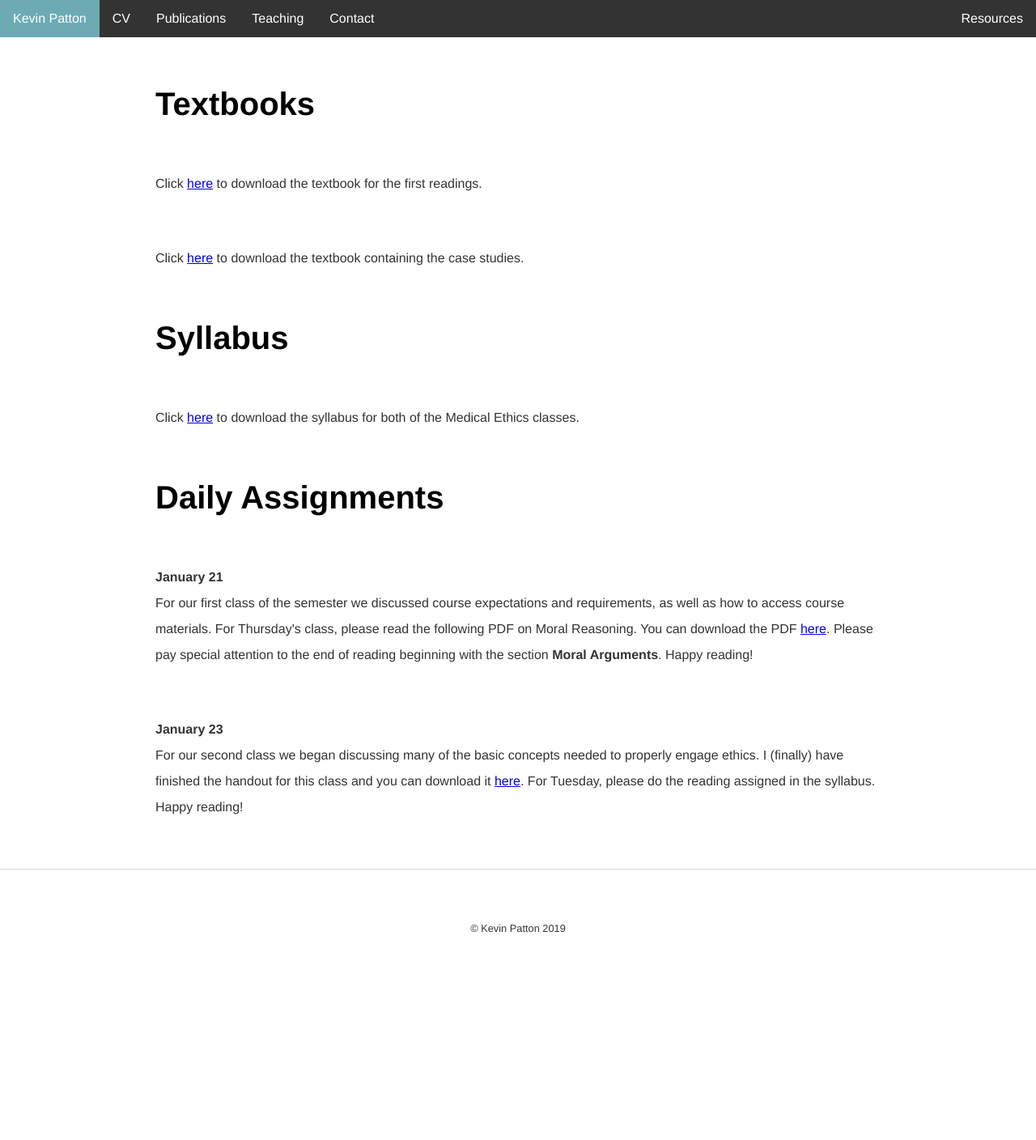
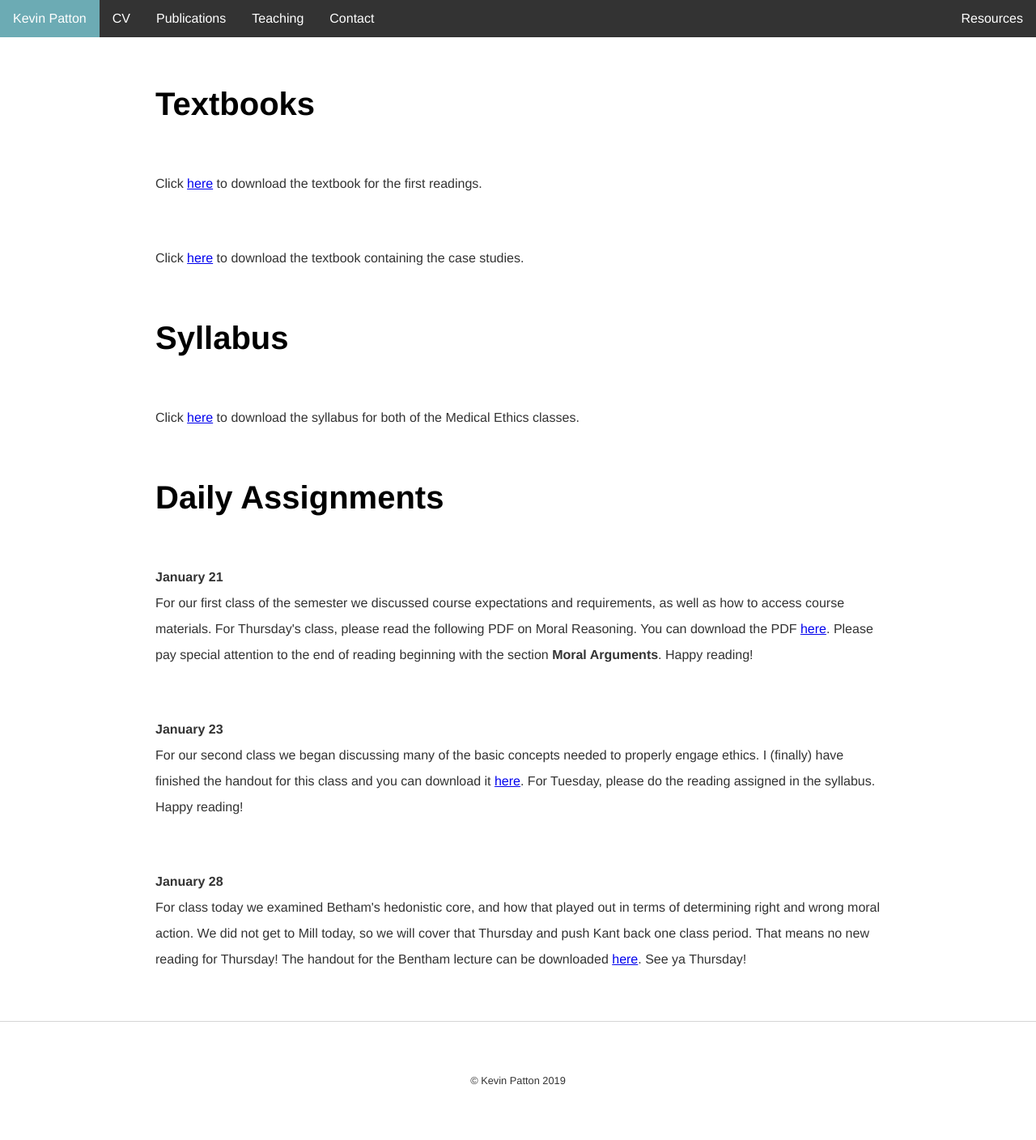
Before and after one commit to kevinjpatton/kevinjpatton.github.io, a Jekyll site: the page built from teaching/phil_365/index.html, in a window 1280 px wide. Shown: the whole page at 81% size. Built offline with Jekyll 4.4.1, drawn with Linux system fonts in a browser that asks for light colours; Markdown is read by kramdown in place of the engine named in the settings; before the commit the page ends 1220 px from its top, so only the background shows below that.

Commit message:
Update index.html

```diff
--- a/teaching/phil_365/index.html
+++ b/teaching/phil_365/index.html
@@ -12,3 +12,5 @@ title: Teaching - Phil 365
 For our first class of the semester we discussed course expectations and requirements, as well as how to access course materials.  For Thursday's class, please read the following PDF on Moral Reasoning.  You can download the PDF <a href="/teaching/phil_365/MoralReasoning.pdf" target="_blank">here</a>.  Please pay special attention to the end of reading beginning with the section <b>Moral Arguments</b>.  Happy reading!</p>
 <p><b>January 23</b><br>
 For our second class we began discussing many of the basic concepts needed to properly engage ethics.  I (finally) have finished the handout for this class and you can download it <a href="/teaching/phil_365/Handout - Basic Concepts.pdf" target="_blank">here</a>.  For Tuesday, please do the reading assigned in the syllabus.  Happy reading!</p>
+<p><b>January 28</b><br>
+For class today we examined Betham's hedonistic core, and how that played out in terms of determining right and wrong moral action.  We did not get to Mill today, so we will cover that Thursday and push Kant back one class period.  That means no new reading for Thursday!  The handout for the Bentham lecture can be downloaded <a href="https://kevinjpatton.github.io/teaching/phil_2030/Handout_Pleasure.pdf" target="_blank">here</a>.  See ya Thursday!</p>
```
